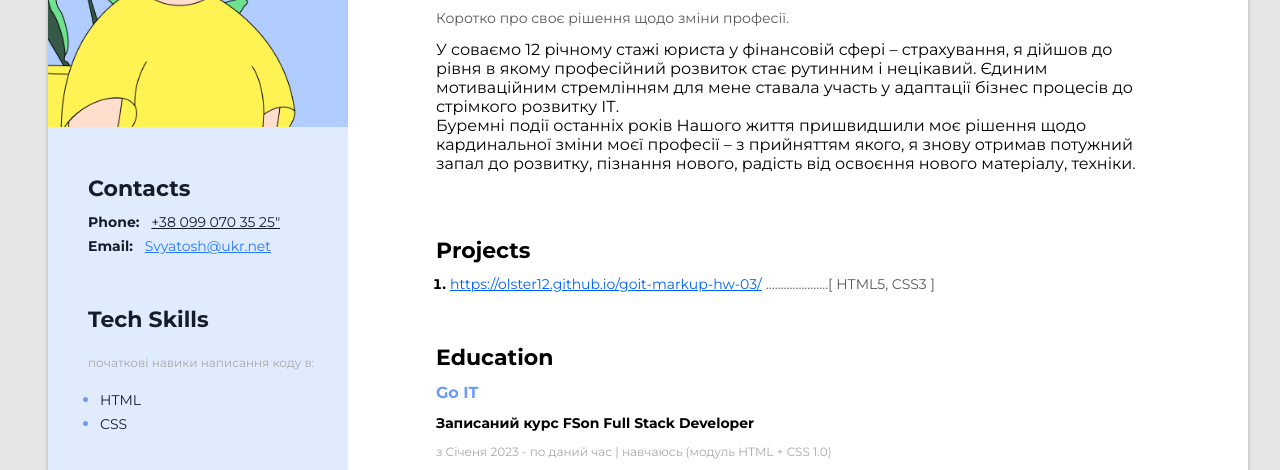
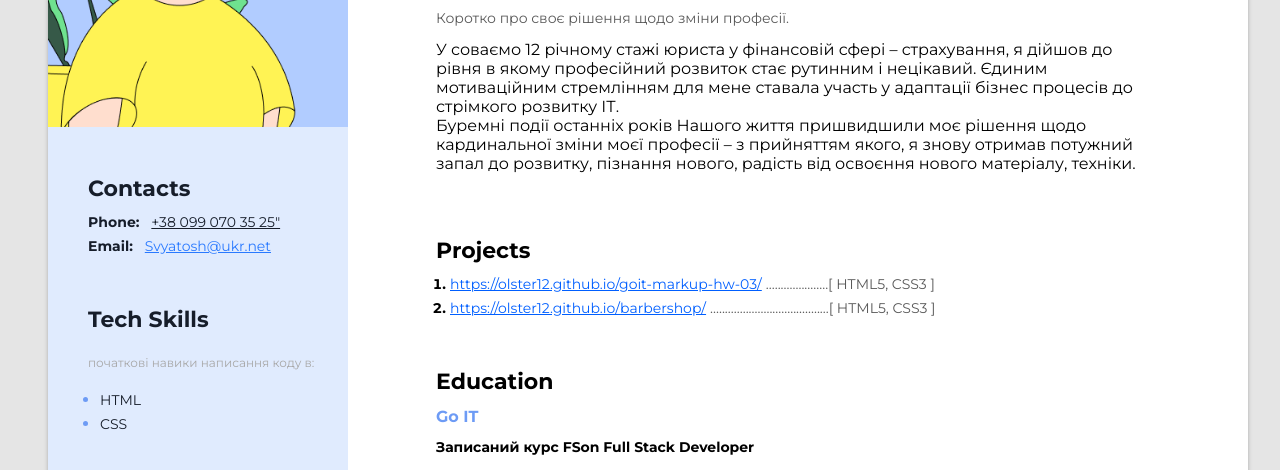
Before and after one commit to Olster12/resume-HTML, a plain HTML site: page index.html in a window 1280 px wide. Shown: the part 248-718 px from the top of the page. Drawn offline with Linux system fonts and the light colour scheme.

Commit message:
new rpoject

```diff
--- a/index.html
+++ b/index.html
@@ -43,6 +43,13 @@
                         <a href="https://olster12.github.io/goit-markup-hw-03/" class="project-item-link">https://olster12.github.io/goit-markup-hw-03/</a>
                         <span class="project-item-descr">
                         .....................[ HTML5, CSS3 ]
+                        </span>
+                    </li>
+                    <li class="project-item">
+                        <a href="https://olster12.github.io/barbershop/"
+                            class="project-item-link">https://olster12.github.io/barbershop/</a>
+                        <span class="project-item-descr">
+                            ........................................[ HTML5, CSS3 ]
                         </span>
                     </li>
                 </ol>
```
